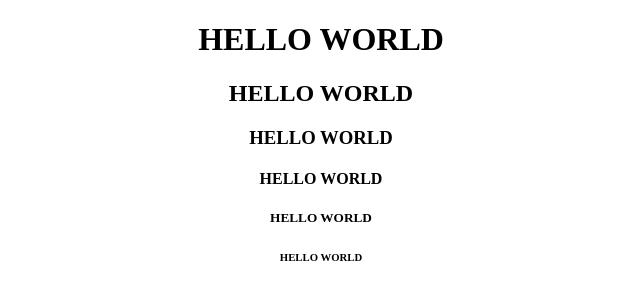
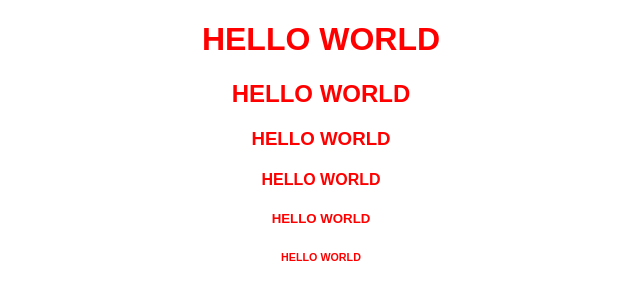
Before and after one commit to MUFAZ-VK/sample-html, a plain HTML site: page index.html in a window 1280 px wide. Shown: the whole page, without its empty margins (319-959 px from the left). Drawn offline with Linux system fonts and the light colour scheme.

Commit message:
Update index.html

```diff
--- a/index.html
+++ b/index.html
@@ -5,8 +5,10 @@
     <style>
       h1, h2, h3, h4, h5, h6 {
         text-align: center;
+        color: red;
+        font-family: Arial, sans-serif;
+      }
 
-      }
     </style>
   </head>
   <body>
```
